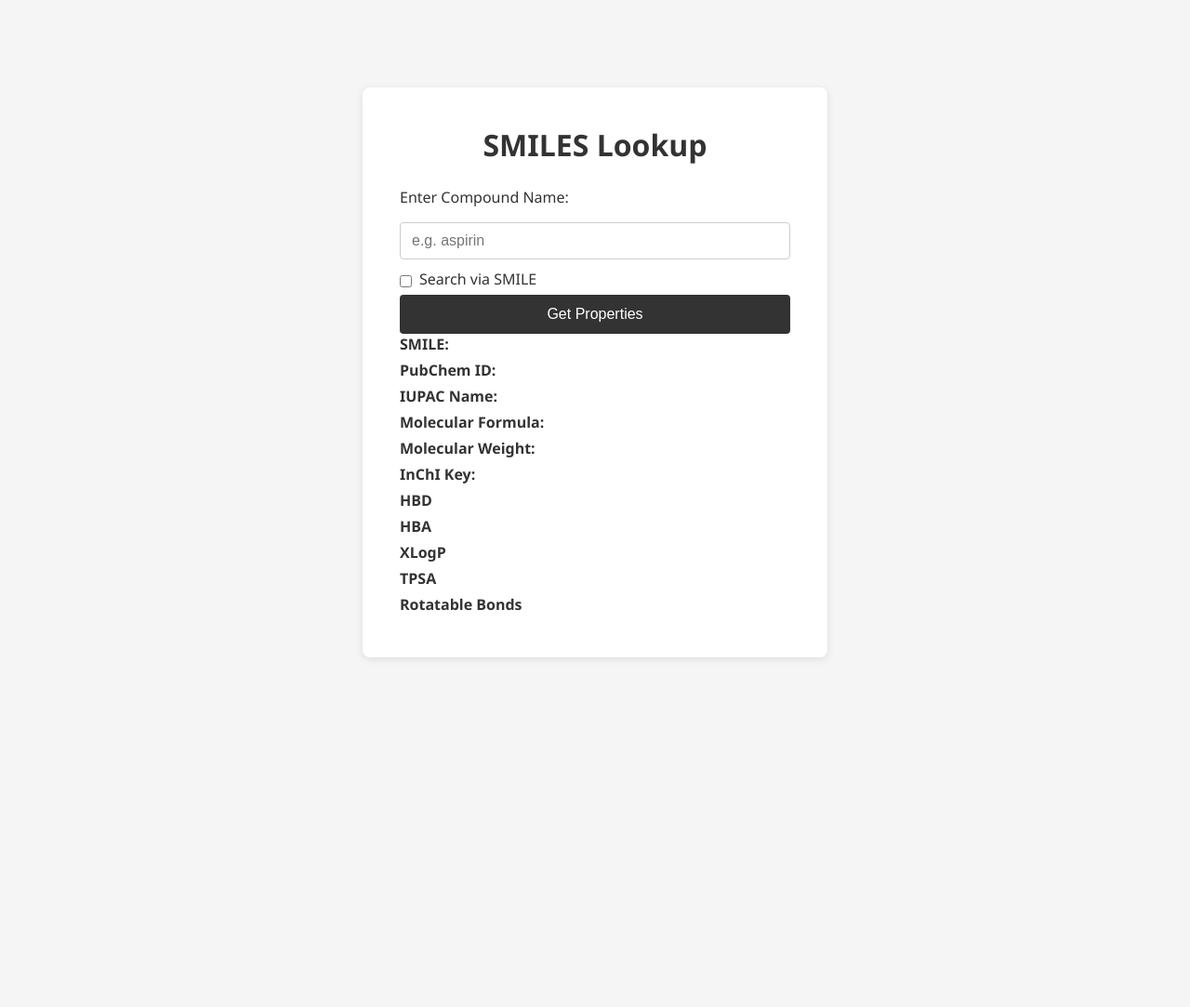
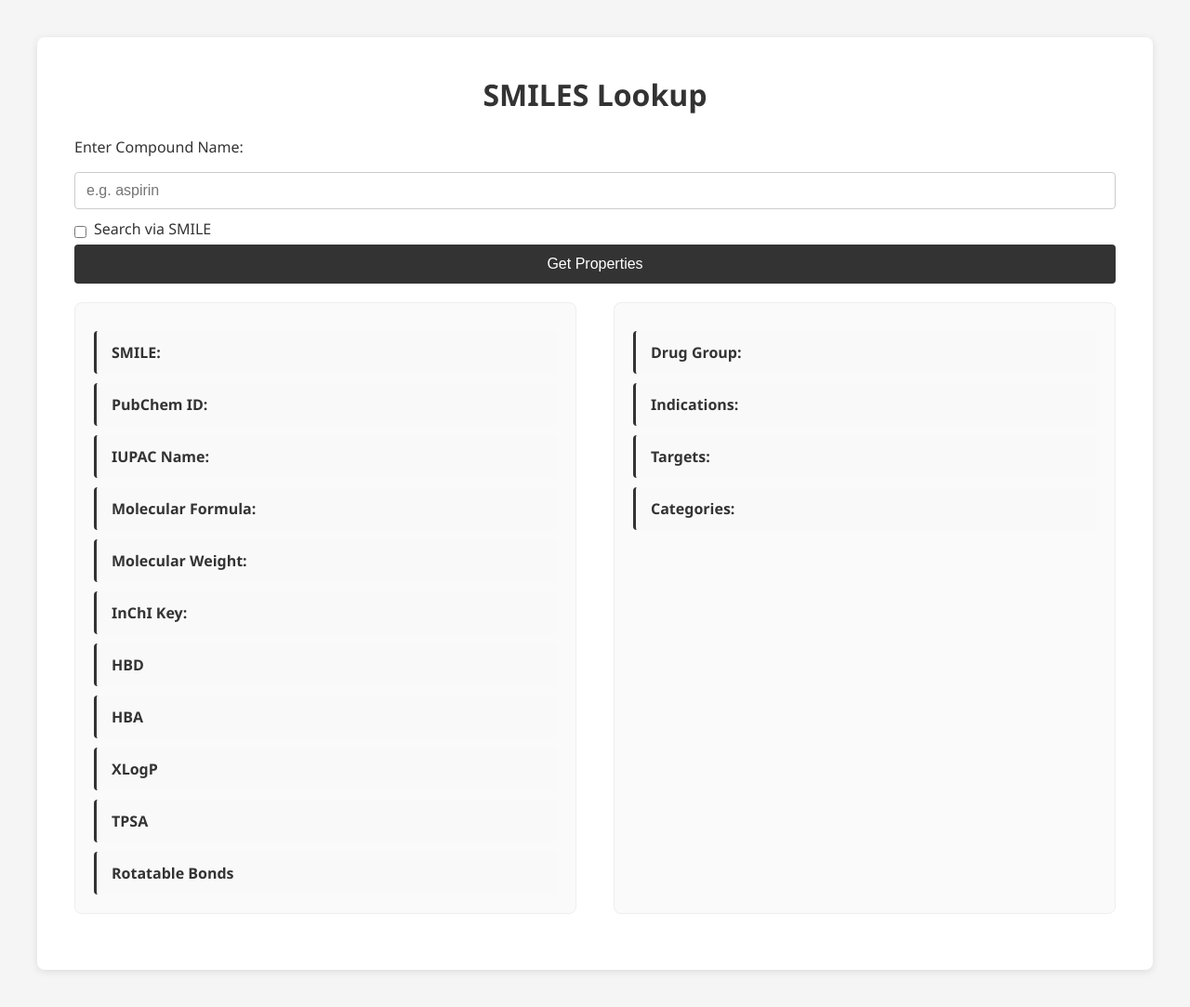
Before and after one commit to samSRaina/ReMediX, a FastAPI app: page / in a window 1280 px wide. Shown: the whole page at 93% size. Before the commit the page ends 709 px from the top, so only its background shows below. Run offline with FastAPI, Linux system fonts and the light colour scheme.

Commit message:
1. parser for the drugBank XML, an API endpoint for the same 2 displaying the drugBank data through the home page 3. parser function call in the logic.py file

```diff
--- a/pyproject.toml
+++ b/pyproject.toml
@@ -6,5 +6,6 @@ readme = "README.md"
 requires-python = ">=3.14"
 dependencies = [
     "fastapi[standard]>=0.128.0",
+    "lxml>=6.0.2",
     "requests>=2.32.5",
 ]
--- a/src/static/css/main.css
+++ b/src/static/css/main.css
@@ -8,9 +8,7 @@ body {
     font-family: 'Segoe UI', Tahoma, Geneva, Verdana, sans-serif;
     background: #f5f5f5;
     min-height: 100vh;
-    display: flex;
-    justify-content: center;
-    align-items: center;
+    padding: 40px 20px;
 }
 
 .container {
@@ -18,8 +16,32 @@ body {
     padding: 40px;
     border-radius: 8px;
     box-shadow: 0 2px 8px rgba(0, 0, 0, 0.1);
-    max-width: 500px;
-    width: 90%;
+    max-width: 1200px;
+    margin: 0 auto;
+}
+
+.results-container {
+    display: grid;
+    grid-template-columns: 1fr 1fr;
+    gap: 40px;
+    margin-top: 20px;
+    width: 100%;
+}
+
+.pubchem {
+    grid-column: 1;
+    background: #fafafa;
+    padding: 20px;
+    border-radius: 8px;
+    border: 1px solid #eee;
+}
+
+.drugbank {
+    grid-column: 2;
+    background: #fafafa;
+    padding: 20px;
+    border-radius: 8px;
+    border: 1px solid #eee;
 }
 
 h1 {
@@ -70,25 +92,30 @@ button:hover {
     background: #555;
 }
 
-.result {
-    margin-top: 20px;
-    padding: 16px;
+.result-card {
+    display: flex;
+    justify-content: space-between;
+    align-items: center;
+    margin-top: 10px;
+    padding: 12px 16px;
     background: #f9f9f9;
     border-radius: 4px;
     border-left: 3px solid #333;
-    word-break: break-all;
 }
 
 .result-label {
     font-weight: 600;
     color: #333;
-    margin-bottom: 6px;
+    flex-shrink: 0;
+    margin-right: 16px;
 }
 
 .result-value {
     color: #555;
     font-family: monospace;
     font-size: 14px;
+    word-break: break-all;
+    text-align: right;
 }
 
 .searchbar-toggle-wrapper {
--- a/src/templates/home.html
+++ b/src/templates/home.html
@@ -15,6 +15,7 @@
     </form>
 
     <div class="results-container">
+        <div class="pubchem" id="pubchem">
             <div class="result-card" id="compound-result" style="display: none">
                 <div class="result-label">Compound:</div>
                 <div class="result-value" id="compound"></div>
@@ -42,7 +43,6 @@
             <div class="result-card" id="inchi-key-result">
                 <div class="result-label">InChI Key:</div>
                 <div class="result-value" id="inchi-key"></div>
-
             </div>
             <div class="result-card" id="hbd-result">
                 <div class="result-label">HBD</div>
@@ -64,36 +64,86 @@
                 <div class="result-label">Rotatable Bonds</div>
                 <div class="result-value" id="rotatable-bonds"></div>
             </div>
-
         </div>
 
+        <div class="drugbank" id="drugbank">
+            <div class="result-card" id="drug-group-result">
+                <div class="result-label">Drug Group: </div>
+                <div class="result-value" id="drug-group"></div>
+            </div>
+
+            <!--
+            <div class="result-card" id="regulatory-label-result">
+                <div class="result-label">Regulatory Label: </div>
+                <div class="result-value" id="regulatory-label"></div>
+            </div>
+            -->
+            <div class="result-card" id="indications-result">
+                <div class="result-label">Indications: </div>
+                <div class="result-value" id="indications"></div>
+            </div>
+
+            <div class="result-card" id="targets-result">
+                <div class="result-label">Targets: </div>
+                <div class="result-value" id="targets"></div>
+            </div>
+
+            <div class="result-card" id="category-result">
+                <div class="result-label">Categories: </div>
+                <div class="result-value" id="category"></div>
+            </div>
+        </div>
+    </div>
+
+    <div id="error-message" style="color: red; text-align: center; margin-top: 20px;"></div>
+
     <script>
+        // clear all result fields
+        function clearResults() {
+            // pubChem fields
+            document.getElementById('compound').innerText = '';
+            document.getElementById('compound-result').style.display = 'none';
+            document.getElementById('smile').innerText = '';
+            document.getElementById('pubchem-id').innerText = '';
+            document.getElementById('iupac').innerText = '';
+            document.getElementById('molecular-formula').innerText = '';
+            document.getElementById('molecular-weight').innerText = '';
+            document.getElementById('inchi-key').innerText = '';
+            document.getElementById('hbd').innerText = '';
+            document.getElementById('hba').innerText = '';
+            document.getElementById('xlogp').innerText = '';
+            document.getElementById('tpsa').innerText = '';
+            document.getElementById('rotatable-bonds').innerText = '';
+
+            // drugBank fields
+            document.getElementById('drug-group').innerText = '';
+            // document.getElementById('regulatory-label').innerText = ''; // Element is commented out in HTML
+            document.getElementById('indications').innerText = '';
+            document.getElementById('targets').innerText = '';
+            document.getElementById('category').innerText = '';
+        }
+
         document.getElementById('home-form').addEventListener('submit', function(e) {
             e.preventDefault();
+            document.getElementById('error-message').innerText = '';
+            clearResults();
             fetchProperties();
         });
 
-        //here input could be a SMILE or the name
         async function fetchProperties() {
-
             const input = document.getElementById("compound-input").value;
-            const isSmileSearch = document.getElementById("searchbar-toggle").checked
-
-            let response;
+            const isSmileSearch = document.getElementById("searchbar-toggle").checked;
+            let responsePubchem;
+            try {
                 if (isSmileSearch) {
-                response = await fetch(`/api/compound/smile/${encodeURIComponent(input)}/properties`);
+                    responsePubchem = await fetch(`/api/compound/smile/${encodeURIComponent(input)}/properties`);
                 } else {
-                response = await fetch(`/api/compound/name/${input}/properties`);
+                    responsePubchem = await fetch(`/api/compound/name/${encodeURIComponent(input)}/properties`);
                 }
-
-            if (!response.ok){
-                console.error('API error: ', response.status, response.statusText)
-                return;
+                if (!responsePubchem.ok) {
+                    throw new Error('Compound not found or API error');
                 }
-
-            const data = await response.json();
-            console.log('Response data', data)
-
+                const data = await responsePubchem.json();
                 document.getElementById('compound').innerText = input;
                 document.getElementById('compound-result').style.display = 'block';
                 document.getElementById('smile').innerText = data.SMILES || '';
@@ -107,6 +157,27 @@
                 document.getElementById('xlogp').innerText = data.XLogP || '';
                 document.getElementById('tpsa').innerText = data.TPSA || '';
                 document.getElementById('rotatable-bonds').innerText = data.RotatableBondCount || '';
+
+                // DrugBank fetch
+                if (data.InChIKey) {
+                    const responseDrugbank = await fetch(`/api/drugbank/inchikey/${data.InChIKey}`);
+                    if (responseDrugbank.ok) {
+                        const drugbankData = await responseDrugbank.json();
+                        document.getElementById('drug-group').innerText = (drugbankData.groups || []).join(', ');
+                        document.getElementById('indications').innerText = drugbankData.indication || '';
+                        document.getElementById('targets').innerText = (drugbankData.targets || []).join(', ');
+                        document.getElementById('category').innerText = (drugbankData.categories || []).join(', ');
+                    } else {
+                        document.getElementById('drug-group').innerText = '';
+                        document.getElementById('indications').innerText = '';
+                        document.getElementById('targets').innerText = '';
+                        document.getElementById('category').innerText = '';
+                    }
+                }
+            } catch (err) {
+                clearResults();
+                document.getElementById('error-message').innerText = err.message || 'An error occurred.';
+            }
         }
 
     </script>
```
Also changed, not shown: src/routers/api.py (+13 -3 lines), src/services/drugbank_parser.py (added, +66 -0 lines), src/services/logic.py (+8 -21 lines), 1 other file. Lines whose indentation alone changed are shown as unchanged.
